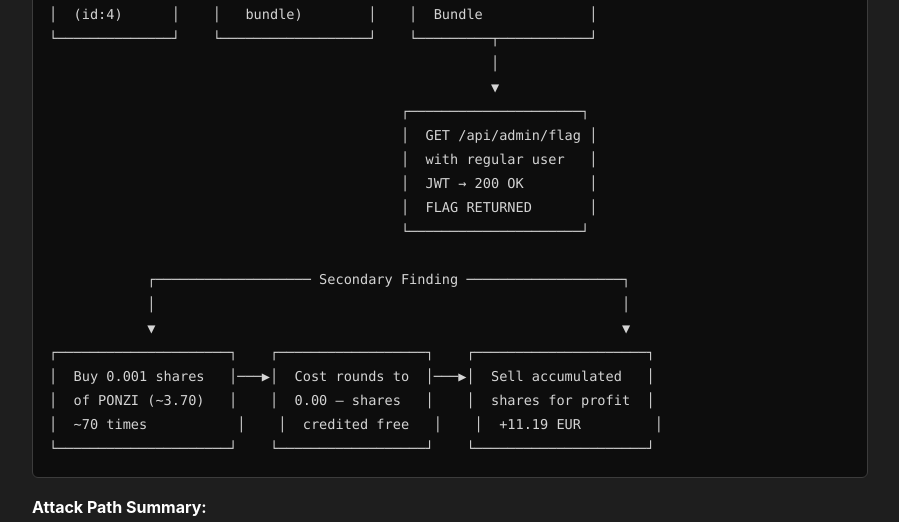
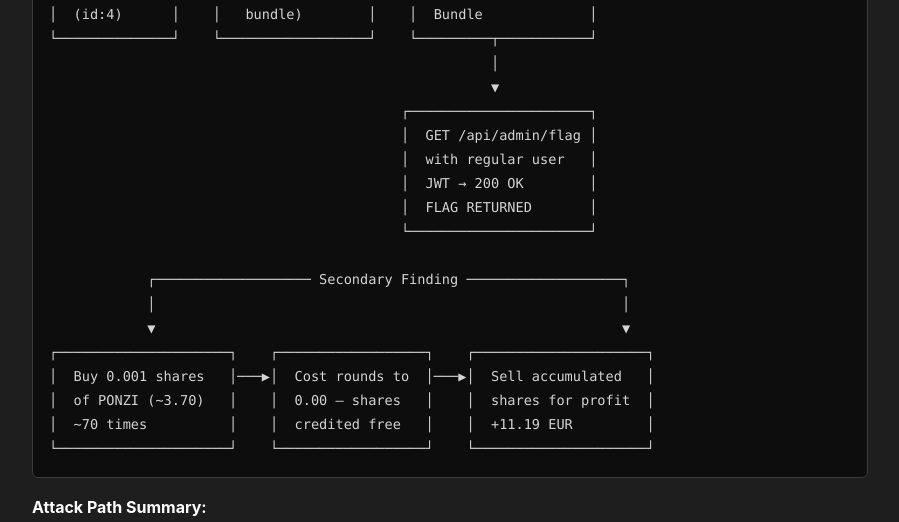
Before and after one commit to d4rkto0th/d4rkto0th.github.io, a Jekyll site: the page built from labs/webapp/Shady Oaks Financial (Broken Access Control, Rounding Exploit).md, in a window 1280 px wide and 900 px high, scrolled down 3437 px. Shown: the part 326-848 px from the top of the window, without its empty margins (190-1089 px from the left). Built offline with Jekyll 4.4.1, drawn with Linux system fonts in a browser that asks for light colours; part of the change alters nothing that is shown; some of the changed text lies outside the part shown.

````diff
--- a/labs/webapp/Shady Oaks Financial (Broken Access Control, Rounding Exploit).md
+++ b/labs/webapp/Shady Oaks Financial (Broken Access Control, Rounding Exploit).md
@@ -113,12 +113,12 @@ Registered as: haxor (id:4, role: user)
 └──────────────┘    └──────────────────┘    └─────────┬───────────┘
                                                       │
                                                       ▼
-                                           ┌─────────────────────┐
+                                           ┌──────────────────────┐
                                            │  GET /api/admin/flag │
                                            │  with regular user   │
                                            │  JWT → 200 OK        │
                                            │  FLAG RETURNED       │
-                                           └─────────────────────┘
+                                           └──────────────────────┘
 
             ┌─────────────────── Secondary Finding ───────────────────┐
             │                                                         │
@@ -126,7 +126,7 @@ Registered as: haxor (id:4, role: user)
 ┌─────────────────────┐    ┌──────────────────┐    ┌─────────────────────┐
 │  Buy 0.001 shares   │───▶│  Cost rounds to  │───▶│  Sell accumulated   │
 │  of PONZI (~3.70)   │    │  0.00 — shares   │    │  shares for profit  │
-│  ~70 times           │    │  credited free   │    │  +11.19 EUR         │
+│  ~70 times          │    │  credited free   │    │  +11.19 EUR         │
 └─────────────────────┘    └──────────────────┘    └─────────────────────┘
 ```
 
@@ -158,7 +158,7 @@ Content-Type: application/json
 Response returned a JWT with payload `{% raw %}{"id":4,"username":"haxor","role":"user","iat":...}{% endraw %}`. The `role` field in the JWT and the existence of user IDs 1-3 indicated an admin role likely exists.
 
 ### Step 2: JavaScript Bundle Analysis — Admin Route Discovery
-Extracted API routes from the React JS bundle (`static/js/main.e2f3b33f.js`). Found references to admin endpoints not exposed in the regular UI:
+Extracted API routes from developer tools Debugger. Found references to admin endpoints not exposed in the regular UI:
 - `/api/admin/flag`
 - `/api/admin/stats`
 - `/api/admin/users`
````
